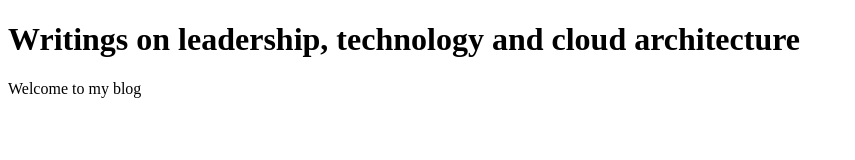
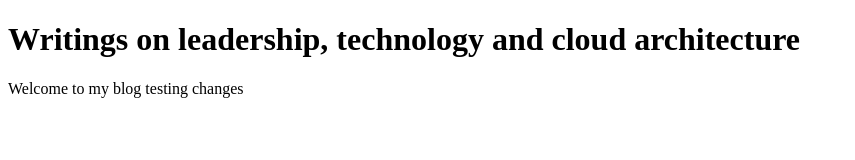
Before and after one commit to jirishus/pblog, a plain HTML site: page index.html in a window 1280 px wide. Shown: the whole page, without its empty margins (0-855 px from the left). Drawn offline with Linux system fonts and the light colour scheme.

Commit message:
testing changes

```diff
--- a/index.html
+++ b/index.html
@@ -7,6 +7,6 @@
 </head>
 <body>
   <h1>Writings on leadership, technology and cloud architecture</h1>
-  <p>Welcome to my blog</p>
+  <p>Welcome to my blog testing changes</p>
 </body>
 </html>
```
Also changed, not shown: .github/workflows/pblog-pipeline.yml.
